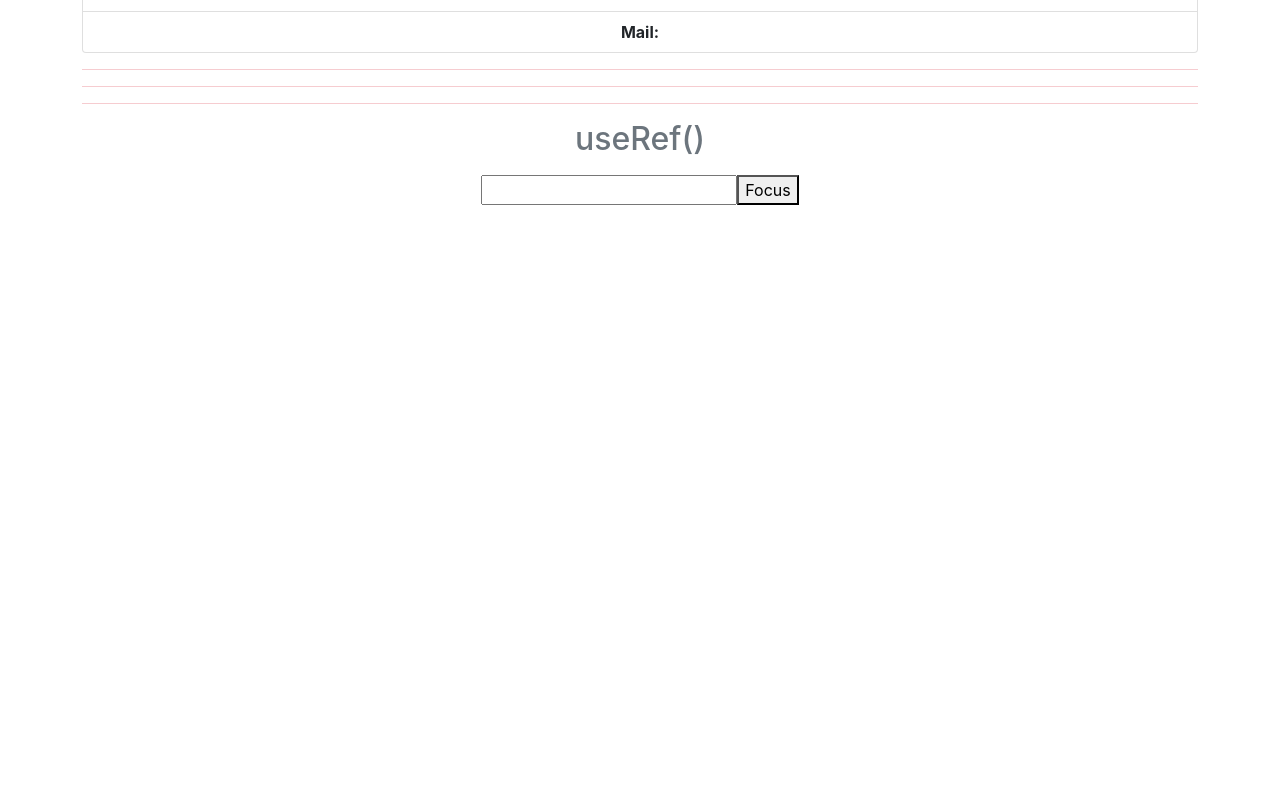
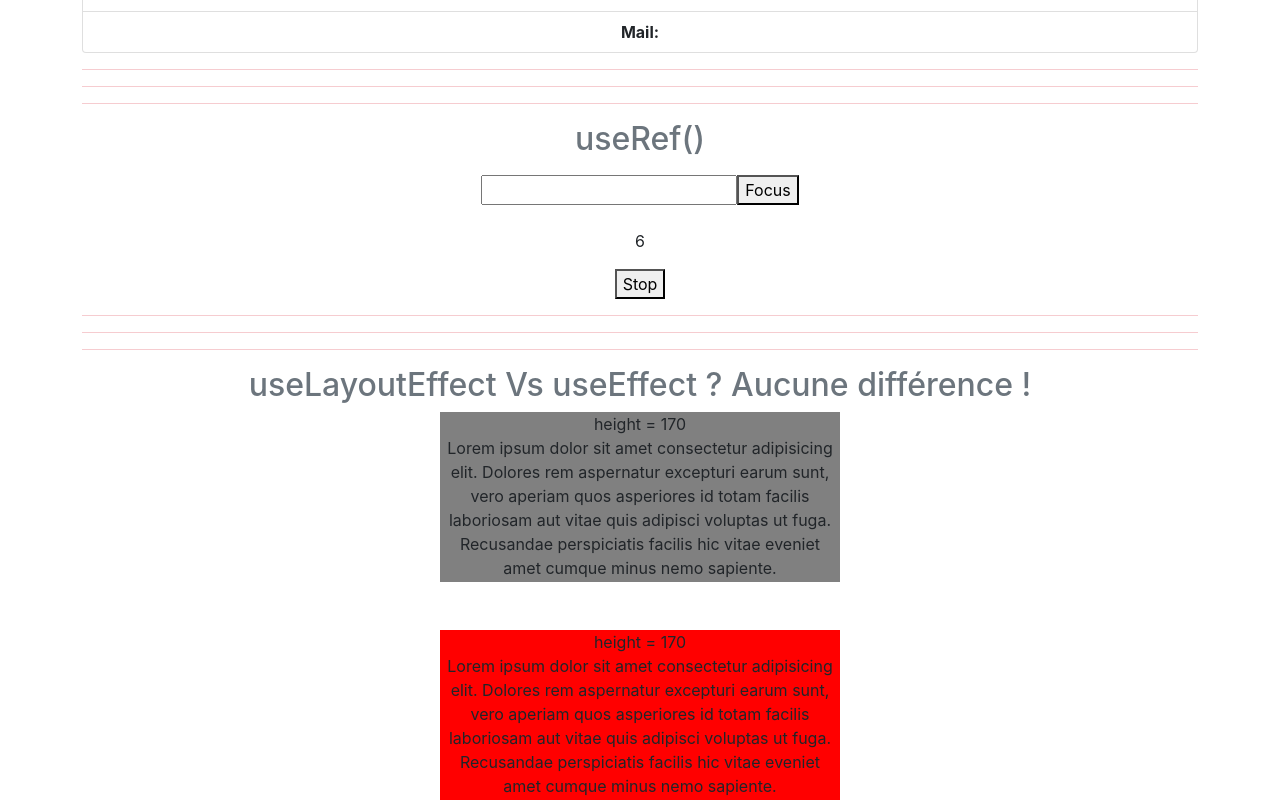
Before and after one commit to Jerrylejer/Exo-React-Basics-Hooks, a React (Create React App) app: page / in a window 1280 px wide. Shown: the part 3138-3938 px from the top of the page. Before the commit the page ends 3343 px from the top, so only its background shows below. Built offline with nearby package versions, Linux system fonts and the light colour scheme; no server answers.

Commit message:
Ajout useLayoutEffect Vs useEffect => pas de différence selon moi même si l'un se lance au rendu du DDOM et l'autre après le rendu du DOM

```diff
--- a/src/App.js
+++ b/src/App.js
@@ -31,6 +31,8 @@ import Profile3 from '../src/Component/useMemo/profile';
 import axios from 'axios';
 // useRef
 import InputRef from '../src/Component/useRef/InputRef';
+// useLayoutEffect
+import Box from '../src/Component/useLayoutEffect/Box';
 
 function App() {
     //todo module useContext
@@ -200,6 +202,13 @@ function App() {
             <h2 className="text-secondary">useRef()</h2>
                 <InputRef />
             </div>
+            <hr className='text-danger' />
+            <hr className='text-danger' />
+            <hr className='text-danger' />
+            <div className="container">
+            <h2 className="text-secondary">useLayoutEffect Vs useEffect ? Aucune différence !</h2>
+                <Box />
+            </div>
         </div>
     );
 }
--- /dev/null
+++ b/src/Component/useLayoutEffect/Box.js
@@ -0,0 +1,56 @@
+import React, { useState, useRef, useEffect, useLayoutEffect } from 'react';
+import Content from './Content';
+
+function Box() {
+    // state de hauteur de la div
+    const [height, setHeight] = useState(50);
+    const [height2, setHeight2] = useState(50)
+    // Ref sur la div
+    const myDiv = useRef(null);
+    const myDiv2 = useRef(null);
+
+    // Je ne constate aucune différence de rendu entre le useEffect qui se lance après le rendu du DOM
+    //  et le useLayoutEffect qui se lance au rendu du DOM
+    useEffect(() => {
+        if (myDiv.current.offsetHeight < 150) {
+            setHeight(height + 120);
+        }
+    }, [height]);
+
+    useLayoutEffect(() => {
+        if (myDiv2.current.offsetHeight < 150) {
+            setHeight2(height2 + 120);
+        }
+    }, [height]);
+
+    const boxStyle = {
+        width: '400px',
+        height: `${height}px`,
+        margin: '0 auto',
+        backgroundColor: 'grey',
+    };
+
+    const boxStyle2 = {
+        width: '400px',
+        height: `${height}px`,
+        margin: '0 auto',
+        backgroundColor: 'red',
+    };
+
+    return (
+        <>
+            <div style={boxStyle} ref={myDiv}>
+                {`height = ${height}`}
+                <Content />
+            </div>
+            <br />
+            <br />
+            <div style={boxStyle2} ref={myDiv2}>
+                {`height = ${height2}`}
+                <Content />
+            </div>
+        </>
+    );
+}
+
+export default Box;
--- /dev/null
+++ b/src/Component/useLayoutEffect/Content.js
@@ -0,0 +1,11 @@
+import React from 'react';
+
+function Content() {
+    return (
+        <div>
+            Lorem ipsum dolor sit amet consectetur adipisicing elit. Dolores rem aspernatur excepturi earum sunt, vero aperiam quos asperiores id totam facilis laboriosam aut vitae quis adipisci voluptas ut fuga. Recusandae perspiciatis facilis hic vitae eveniet amet cumque minus nemo sapiente.
+        </div>
+    );
+}
+
+export default Content;
--- a/src/Component/useRef/InputRef.js
+++ b/src/Component/useRef/InputRef.js
@@ -2,37 +2,42 @@ import React, { useRef, useState, useEffect } from 'react';
 
 const InputRef = () => {
     const [data, setData] = useState(null);
-    // const [countC, setCountC] = useState(0);
-
-    // useEffect(() => {
-    //    setIntervalRef.current = setInterval(() => {
-    //        setCountC(prevCountC => {
-    //          return prevCountC + 1;
-    //        })
-    //     }, 1000);
-    // }, []);
+    const [countC, setCountC] = useState(0);
 
     const inputAccess = useRef(null);
-    // console.log(inputAccess)
-    // const setIntervalRef = useRef();
+     // console.log(inputAccess)
+
+    const setIntervalRef = useRef();
+
+    useEffect(() => {
+
+       setIntervalRef.current = setInterval(() => {
+
+           setCountC(prevCountC =>
+             prevCountC + 1);
+        }, 1000);
+
+        return () => clearInterval(setIntervalRef.current);
+
+    }, []);
 
     const focusOn = () => {
         setData(inputAccess.current.value);
     };
 
-    // const stopInc = () => {
-    //   clearInterval(setIntervalRef.current)
-    // }
+    const stopInc = () => {
+      clearInterval(setIntervalRef.current)
+    }
 
     return (
         <div>
             <p>{data}</p>
             <input type='text' ref={inputAccess} />
             <button onClick={focusOn}>Focus</button>
-            {/* <br />
+            <br />
             <br />
             <p>{countC}</p>
-            <button onClick={stopInc}>Stop</button> */}
+            <button onClick={stopInc}>Stop</button>
         </div>
     );
 };
```
